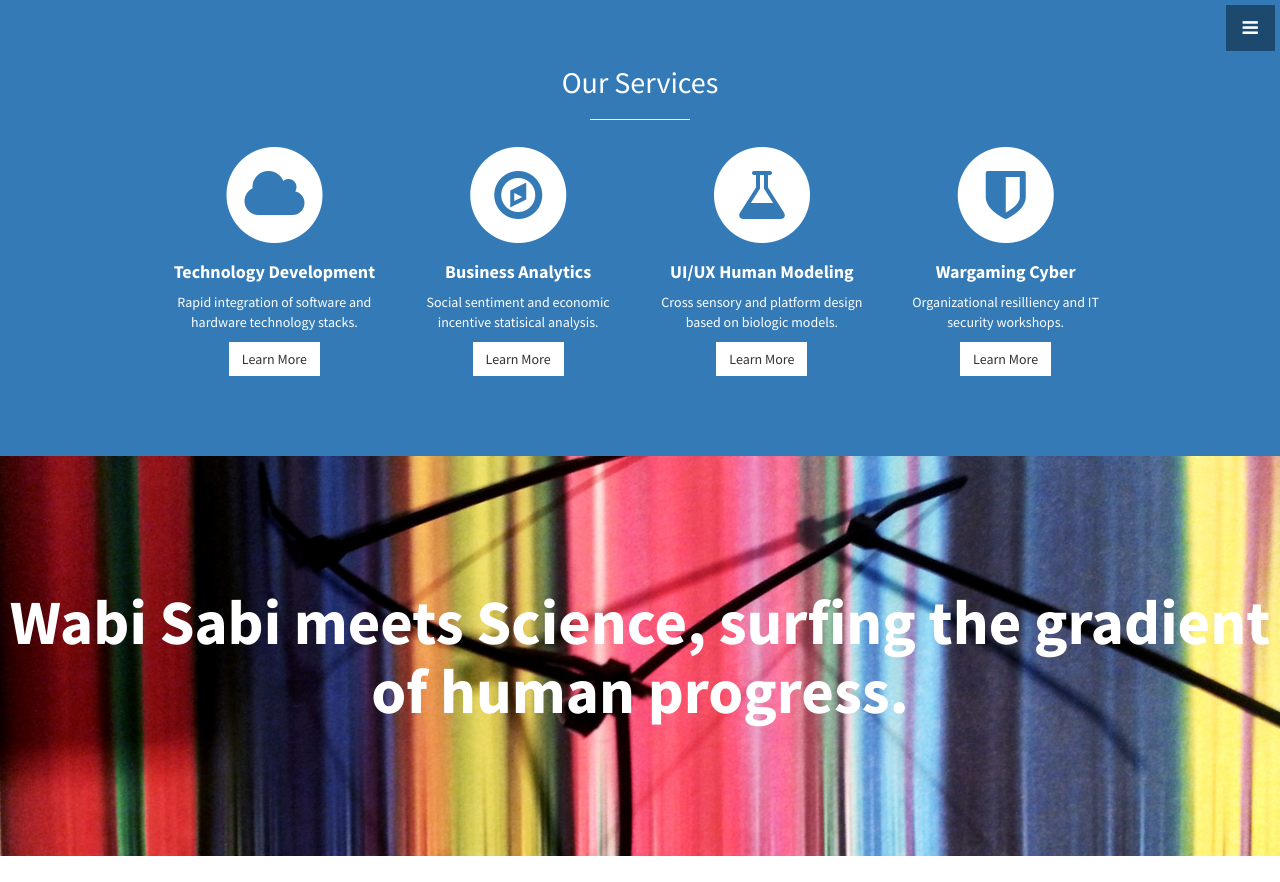
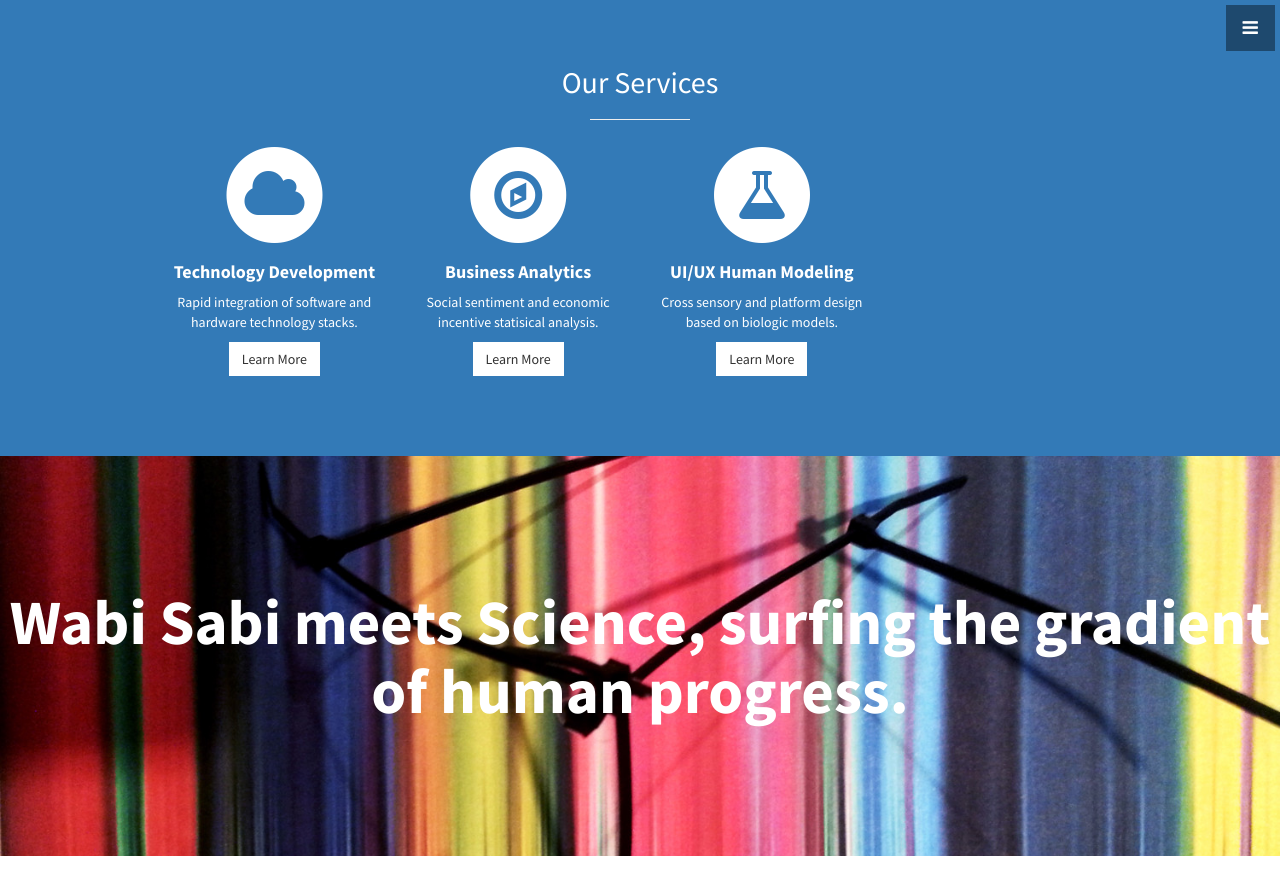
Before and after one commit to protoedu/protoedu.github.io, a Jekyll site: the page built from index.html, in a window 1280 px wide and 900 px high, scrolled down 1116 px, cut to the strip 0-882 px from the top of the window. Built offline with Jekyll 4.4.1, drawn with Linux system fonts in a browser that asks for light colours.

Commit message:
Update services.html

```diff
--- a/_includes/services.html
+++ b/_includes/services.html
@@ -45,7 +45,7 @@
               <a href="/user" class="btn btn-light">Learn More</a>
             </div>
           </div>
-          <div class="col-md-3 col-sm-6">
+          <!-- <div class="col-md-3 col-sm-6">
             <div class="service-item">
               <span class="fa-stack fa-4x">
               <i class="fa fa-circle fa-stack-2x"></i>
@@ -57,7 +57,7 @@
               <p>Organizational resilliency and IT security workshops.</p>
               <a href="#" class="btn btn-light">Learn More</a>
             </div>
-          </div>
+          </div> -->
         </div>
         <!-- /.row (nested) -->
       </div>
```
